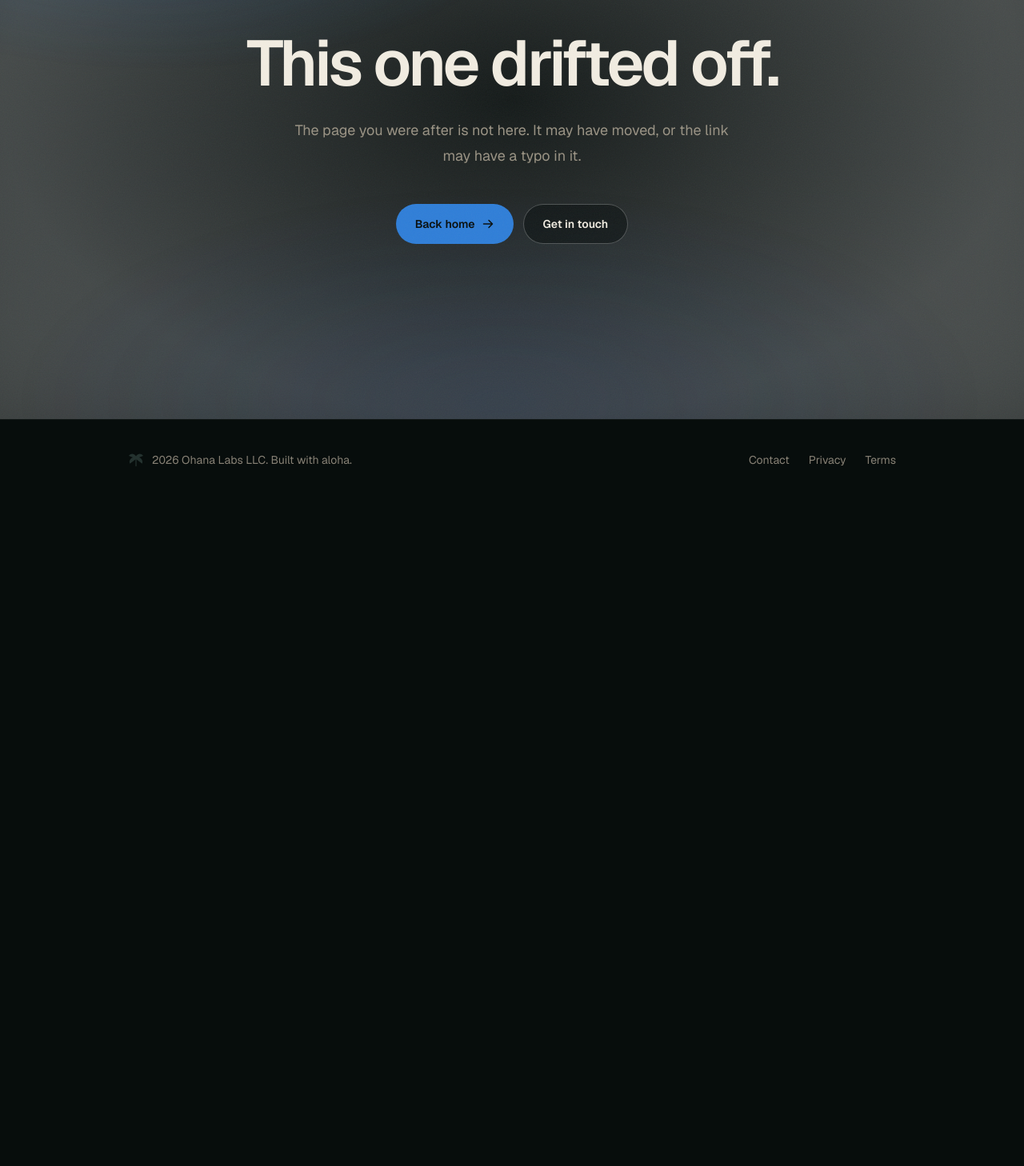
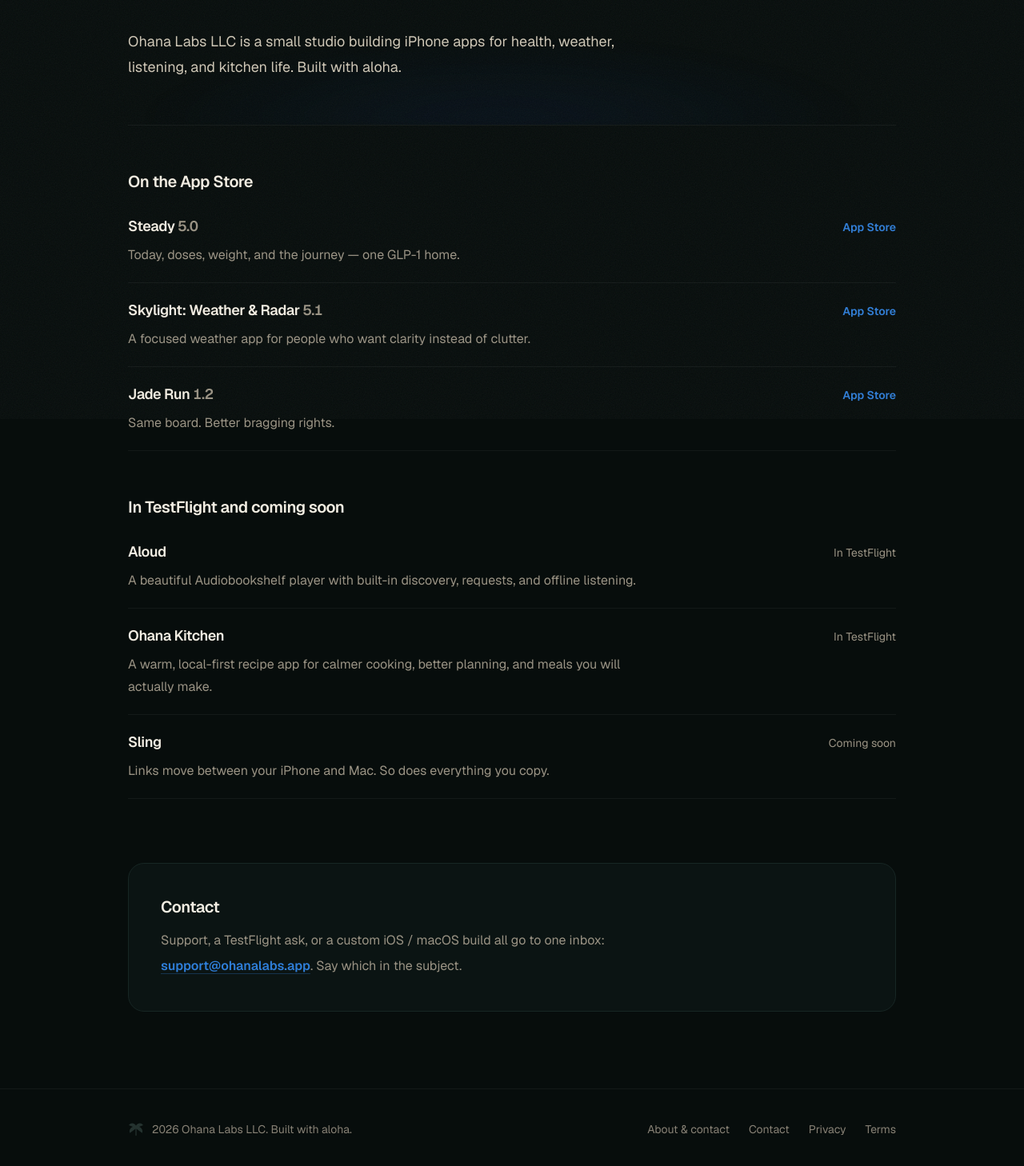
Before and after one commit to dirtballs/ohanalabs, a Next.js app: page /about in a window 1280 px wide. Before the commit this address had no page. Shown: the part 276-1734 px from the top of the page at 80% size. Before the commit the page ends 901 px from the top, so only its background shows below. Built offline with nearby package versions, Linux system fonts and the light colour scheme.

Commit message:
AI visibility basics: llms.txt, ai.json, ecp.json, AgentWelcome.md, Organization + SoftwareApplication JSON-LD, /about page and links, sitemap (#17)

```diff
--- /dev/null
+++ b/app/AgentWelcome.md/route.ts
@@ -0,0 +1,5 @@
+import { llmsText } from '../ai-facts';
+export const dynamic = 'force-static';
+export function GET() {
+  return new Response(llmsText(), { headers: { 'Content-Type': 'text/markdown; charset=utf-8' } });
+}
--- /dev/null
+++ b/app/about/page.tsx
@@ -0,0 +1,73 @@
+import type { Metadata } from 'next';
+import Link from 'next/link';
+import { SiteNav } from '../site-chrome';
+import { BackLink, ContactCard, InnerPage, MailLink, PageHeader } from '../page-shell';
+import { comingSoonApps, previewApps, releasedApps } from '../apps/app-data';
+import type { AppData } from '../apps/app-data';
+
+export const metadata: Metadata = {
+  title: 'About & contact',
+  description: 'Who Ohana Labs is, the apps we make, and how to reach us.',
+  alternates: { canonical: 'https://www.ohanalabs.app/about' },
+};
+
+function AppRow({ app }: { app: AppData }) {
+  return (
+    <li className="border-b border-white/5 py-5">
+      <div className="flex flex-wrap items-baseline justify-between gap-3">
+        <Link href={`/apps/${app.slug}`} className="text-lg font-semibold tracking-heading text-sand-100 hover:text-tide-400">
+          {app.name}
+          {app.latestVersion ? <span className="tabular text-sand-500"> {app.latestVersion}</span> : null}
+        </Link>
+        {app.appStoreUrl ? (
+          <a href={app.appStoreUrl} className="text-sm font-semibold text-tide-400 hover:text-tide-200">
+            App Store
+          </a>
+        ) : (
+          <span className="text-sm text-sand-500">{app.statusLabel}</span>
+        )}
+      </div>
+      <p className="mt-2 max-w-[60ch] leading-7 text-sand-500">{app.headline}</p>
+    </li>
+  );
+}
+
+export default function AboutPage() {
+  const others = [...previewApps, ...comingSoonApps];
+  return (
+    <>
+      <SiteNav />
+      <InnerPage>
+        <BackLink href="/">Home</BackLink>
+        <PageHeader
+          eyebrow="About & contact"
+          title="About Ohana Labs"
+          lede="Ohana Labs LLC is a small studio building iPhone apps for health, weather, listening, and kitchen life. Built with aloha."
+        />
+
+        <section className="mt-14">
+          <h2 className="text-xl font-semibold tracking-heading text-sand-100">On the App Store</h2>
+          <ul className="mt-2">
+            {releasedApps.map((app) => (
+              <AppRow key={app.slug} app={app} />
+            ))}
+          </ul>
+        </section>
+
+        <section className="mt-14">
+          <h2 className="text-xl font-semibold tracking-heading text-sand-100">In TestFlight and coming soon</h2>
+          <ul className="mt-2">
+            {others.map((app) => (
+              <AppRow key={app.slug} app={app} />
+            ))}
+          </ul>
+        </section>
+
+        <ContactCard>
+          Support, a TestFlight ask, or a custom iOS / macOS build all go to one inbox: <MailLink />. Say
+          which in the subject.
+        </ContactCard>
+      </InnerPage>
+    </>
+  );
+}
--- /dev/null
+++ b/app/ai-facts.ts
@@ -0,0 +1,133 @@
+import { appList, releasedApps, previewApps, comingSoonApps } from './apps/app-data';
+import type { AppData } from './apps/app-data';
+
+/* One source for llms.txt, AgentWelcome.md, ai.json, ecp.json and the
+   JSON-LD. Everything is read from app-data so versions stay in sync. */
+export const SITE = 'https://www.ohanalabs.app';
+export const BRAND = 'Ohana Labs';
+export const LEGAL_NAME = 'Ohana Labs LLC';
+export const EMAIL = 'support@ohanalabs.app';
+export const LOGO = `${SITE}/logo.svg`;
+export const SUMMARY =
+  'A small studio building iPhone apps for health, weather, listening, and kitchen life. Built with aloha.';
+
+export const appPage = (a: AppData) => `${SITE}/apps/${a.slug}`;
+
+function liveLine(a: AppData) {
+  const v = a.latestVersion ? ` ${a.latestVersion}` : '';
+  return `- [${a.name}${v}](${appPage(a)}): ${a.headline} ${a.availability} App Store: ${a.appStoreUrl}`;
+}
+
+export function llmsText() {
+  return [
+    `# ${BRAND}`,
+    '',
+    `> ${SUMMARY} ${LEGAL_NAME} makes ${releasedApps.length} apps that are live on the App Store: ${releasedApps.map((a) => a.name).join(', ')}.`,
+    '',
+    `Contact: ${EMAIL} (support, TestFlight requests, and custom iOS / macOS builds).`,
+    '',
+    '## Apps on the App Store',
+    '',
+    ...releasedApps.map(liveLine),
+    '',
+    '## In TestFlight',
+    '',
+    ...previewApps.map((a) => `- [${a.name}](${appPage(a)}): ${a.headline} ${a.availability}.`),
+    '',
+    '## Coming soon',
+    '',
+    ...comingSoonApps.map((a) => `- [${a.name}](${appPage(a)}): ${a.headline} ${a.availability}.`),
+    '',
+    '## Company',
+    '',
+    `- [About & contact](${SITE}/about): who we are and how to reach us`,
+    `- [Help](${SITE}/help): support for each app`,
+    `- [Privacy](${SITE}/privacy)`,
+    `- [Terms](${SITE}/terms)`,
+    '',
+  ].join('\n');
+}
+
+export function aiJson() {
+  return {
+    $schema: 'https://www.ai-visibility.org.uk/specifications/ai-json/v1/ai-json.schema.json',
+    name: BRAND,
+    url: SITE,
+    description: SUMMARY,
+    language: 'en-US',
+    permissions: [
+      { action: 'summarize', description: 'Summarize pages on this site.' },
+      { action: 'cite', description: 'Quote and cite pages with a link back to the source page.' },
+      { action: 'recommend', description: 'Recommend our apps, linking the App Store listing.' },
+    ],
+    restrictions: [
+      {
+        action: 'misrepresent',
+        reason: 'Do not state prices, versions, features or ratings that are not on this site or the App Store.',
+        severity: 'must-not',
+      },
+    ],
+    attribution: { required: true, format: 'Ohana Labs (https://www.ohanalabs.app)' },
+    contact: { email: EMAIL, url: `${SITE}/about` },
+    organization: { name: BRAND, legalName: LEGAL_NAME, logo: LOGO },
+    apps: appList.map((a) => ({
+      name: a.name,
+      category: a.category,
+      status: a.statusLabel,
+      version: a.latestVersion,
+      description: a.headline,
+      url: appPage(a),
+      appStoreUrl: a.appStoreUrl,
+    })),
+    discovery: { llmsTxt: `${SITE}/llms.txt`, ecp: `${SITE}/ecp.json`, sitemap: `${SITE}/sitemap.xml` },
+    metadata: { version: '1.0.0', lastUpdated: new Date().toISOString().slice(0, 10), generator: 'ohanalabs.app build' },
+  };
+}
+
+export function ecpJson() {
+  return {
+    $schema: 'https://endpointcontextprotocol.io/schema/v1.json',
+    version: '1.0',
+    instructions: [
+      `- ${BRAND}: ${SUMMARY}`,
+      '- The root route maps to a Markdown welcome with every app and its App Store link.',
+      `- Contact: ${EMAIL}`,
+    ],
+    routes: { '/': `${SITE}/AgentWelcome.md` },
+    'use-agents-subdomain': false,
+  };
+}
+
+export function organizationLd() {
+  return {
+    '@context': 'https://schema.org',
+    '@type': 'Organization',
+    name: BRAND,
+    legalName: LEGAL_NAME,
+    url: SITE,
+    logo: LOGO,
+    description: SUMMARY,
+    email: EMAIL,
+    contactPoint: { '@type': 'ContactPoint', contactType: 'customer support', email: EMAIL },
+  };
+}
+
+export function softwareAppLd(a: AppData) {
+  if (a.releaseStage !== 'app-store' || !a.appStoreUrl) return null;
+  return {
+    '@context': 'https://schema.org',
+    '@type': 'SoftwareApplication',
+    name: a.name,
+    applicationCategory: a.category,
+    operatingSystem: 'iOS 17.0 or later',
+    url: appPage(a),
+    downloadUrl: a.appStoreUrl,
+    softwareVersion: a.latestVersion,
+    description: a.headline,
+    offers: { '@type': 'Offer', price: '0', priceCurrency: 'USD' },
+    publisher: { '@type': 'Organization', name: BRAND, url: SITE },
+  };
+}
+
+/** Safe for a <script type="application/ld+json"> body. */
+export const ldString = (o: unknown) => JSON.stringify(o).replace(/</g, '\\u003c');
--- /dev/null
+++ b/app/ai.json/route.ts
@@ -0,0 +1,7 @@
+import { aiJson } from '../ai-facts';
+export const dynamic = 'force-static';
+export function GET() {
+  return new Response(JSON.stringify(aiJson(), null, 2), {
+    headers: { 'Content-Type': 'application/json; charset=utf-8' },
+  });
+}
--- a/app/apps/[slug]/page.tsx
+++ b/app/apps/[slug]/page.tsx
@@ -8,6 +8,7 @@
 import { SiteNav } from '../../site-chrome';
 import { AppVisual } from '../../app-visual';
 import { BackLink, SiteFooter } from '../../page-shell';
+import { ldString, softwareAppLd } from '../../ai-facts';
 
 type PageProps = {
   params: Promise<{ slug: string }>;
@@ -48,6 +49,12 @@
 
   return (
     <>
+      {softwareAppLd(app) ? (
+        <script
+          type="application/ld+json"
+          dangerouslySetInnerHTML={{ __html: ldString(softwareAppLd(app)) }}
+        />
+      ) : null}
       <SiteNav />
 
       <main id="main">
--- /dev/null
+++ b/app/ecp.json/route.ts
@@ -0,0 +1,7 @@
+import { ecpJson } from '../ai-facts';
+export const dynamic = 'force-static';
+export function GET() {
+  return new Response(JSON.stringify(ecpJson(), null, 2), {
+    headers: { 'Content-Type': 'application/json; charset=utf-8' },
+  });
+}
--- a/app/layout.tsx
+++ b/app/layout.tsx
@@ -2,6 +2,7 @@
 import { headers } from 'next/headers';
 import { Geist, Geist_Mono } from 'next/font/google';
 import { GoogleAdsHead, unattendedAdsPath } from './unattended/google-ads-head';
+import { ldString, organizationLd } from './ai-facts';
 import './globals.css';
 
 const geistSans = Geist({ subsets: ['latin'], variable: '--font-geist-sans', display: 'swap' });
@@ -36,6 +37,10 @@
   return (
     <html lang="en" className={`${geistSans.variable} ${geistMono.variable}`}>
       <head>
+        <script
+          type="application/ld+json"
+          dangerouslySetInnerHTML={{ __html: ldString(organizationLd()) }}
+        />
         {ads.showTag ? <GoogleAdsHead conversion={ads.showConversion} /> : null}
         {/* Motion server-renders its `initial` state, so every reveal ships
             as opacity:0. With JS disabled or broken that would leave the
--- /dev/null
+++ b/app/llms.txt/route.ts
@@ -0,0 +1,5 @@
+import { llmsText } from '../ai-facts';
+export const dynamic = 'force-static';
+export function GET() {
+  return new Response(llmsText(), { headers: { 'Content-Type': 'text/plain; charset=utf-8' } });
+}
--- a/app/page-shell.tsx
+++ b/app/page-shell.tsx
@@ -95,6 +95,9 @@
           </span>
         </p>
         <div className="flex flex-wrap gap-6">
+          <Link className="transition hover:text-sand-100" href="/about">
+            About &amp; contact
+          </Link>
           <a className="transition hover:text-sand-100" href="mailto:support@ohanalabs.app">
             Contact
           </a>
--- a/app/page.tsx
+++ b/app/page.tsx
@@ -286,6 +286,9 @@
             </span>
           </p>
           <div className="flex flex-wrap gap-6">
+            <Link className="transition hover:text-sand-100" href="/about">
+              About &amp; contact
+            </Link>
             <a className="transition hover:text-sand-100" href="mailto:support@ohanalabs.app">
               Contact
             </a>
--- a/app/site-chrome.tsx
+++ b/app/site-chrome.tsx
@@ -10,6 +10,7 @@
   { label: 'Apps', href: '/#apps' },
   { label: 'Jade Run', href: '/jaderun' },
   { label: 'Why Ohana', href: '/#ohana' },
+  { label: 'About', href: '/about' },
 ];
 
 export function SiteNav() {
--- a/app/sitemap.ts
+++ b/app/sitemap.ts
@@ -13,6 +13,7 @@
     { url: `${BASE}/jaderun`, lastModified: built, changeFrequency: 'monthly', priority: 0.8 },
     { url: `${BASE}/unattended`, lastModified: built, changeFrequency: 'monthly', priority: 0.7 },
     { url: `${BASE}/unattended/thanks`, lastModified: built, changeFrequency: 'yearly', priority: 0.2 },
+    { url: `${BASE}/about`, lastModified: built, changeFrequency: 'monthly', priority: 0.6 },
     { url: `${BASE}/help`, lastModified: built, changeFrequency: 'monthly', priority: 0.6 },
     { url: `${BASE}/privacy`, lastModified: built, changeFrequency: 'yearly', priority: 0.4 },
     { url: `${BASE}/terms`, lastModified: built, changeFrequency: 'yearly', priority: 0.4 },
```
Also changed, not shown: public/logo.svg (added).
